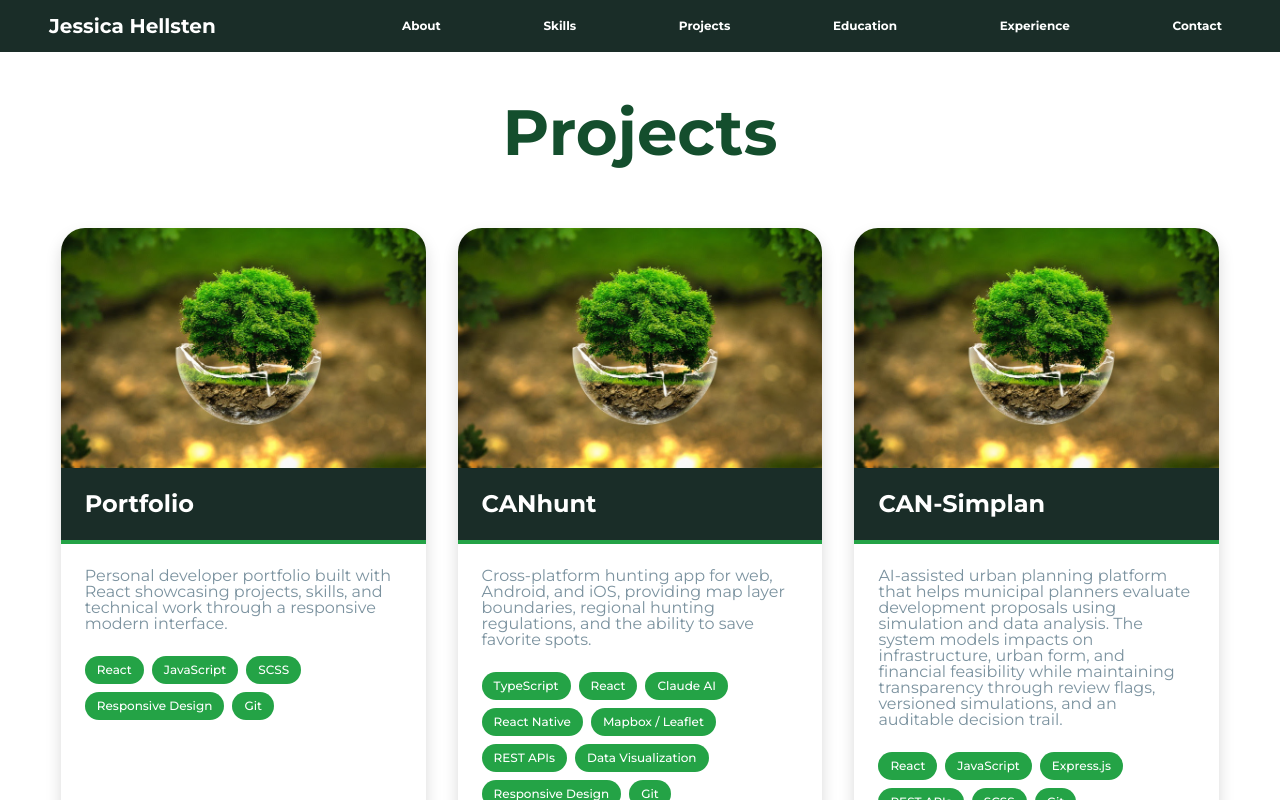
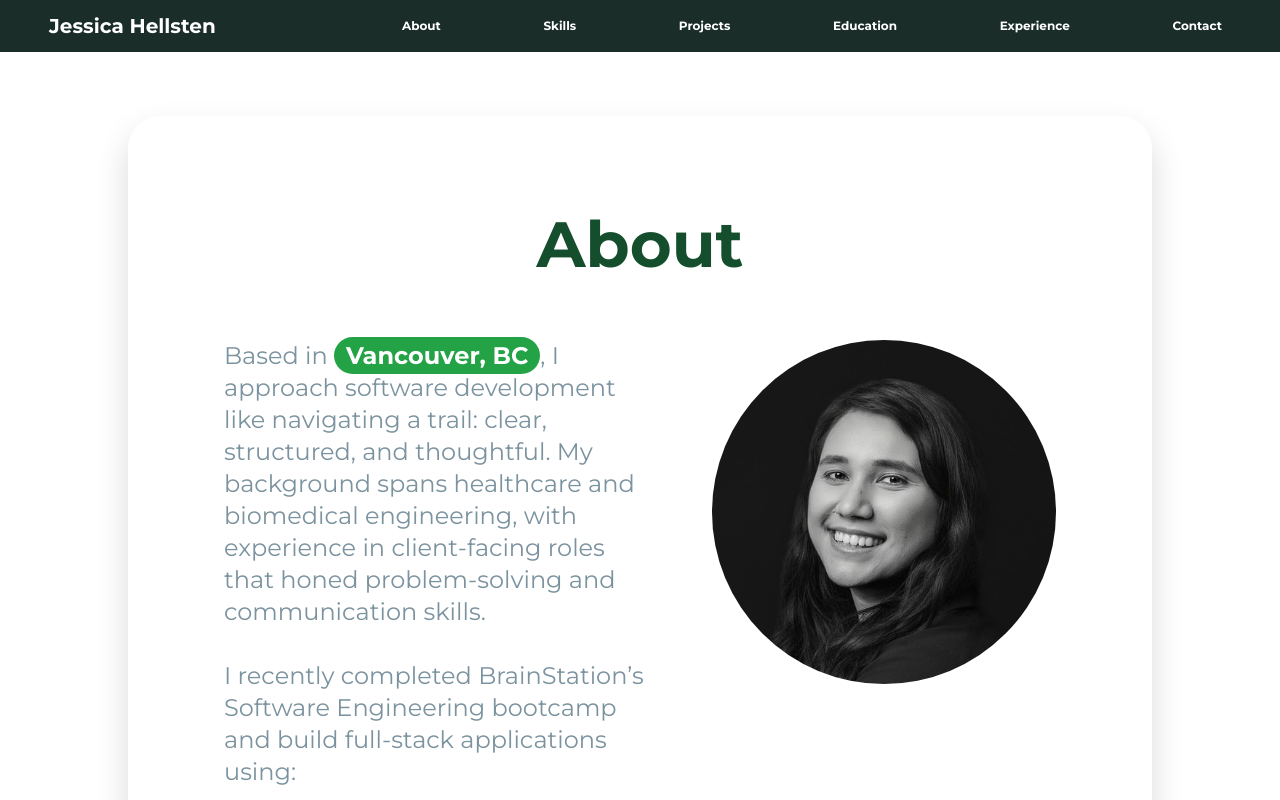
Before and after one commit to hellsten/jessicahellsten-website, a React (Vite) app: page / in a window 1280 px wide. Shown: the top 800 px of the page. Built offline with nearby package versions, Linux system fonts and the light colour scheme.

Commit message:
Added about section with image and styling

```diff
--- /dev/null
+++ b/src/components/About/About.jsx
@@ -0,0 +1,37 @@
+import "./About.scss";
+
+import Me from "../../assets/images/me.jpg";
+
+function About() {
+  return (
+    <section className="about">
+      <div className="about__container">
+        <div className="about__header">
+          <div className="about__title">About</div>
+        </div>
+        <div className="about__card-container">
+          <div className="about__card-left">
+            <span>
+              Based in <p>Vancouver, BC</p>, I approach software development like
+              navigating a trail: clear, structured, and thoughtful. My
+              background spans healthcare and biomedical engineering, with
+              experience in client-facing roles that honed problem-solving and
+              communication skills.
+            </span>
+            <span>
+              I recently completed BrainStation’s Software Engineering bootcamp
+              and build full-stack applications using: <span className="about__skills"><p>JavaScript</p> <p>Node.js</p> <p>Express.js</p> <p>React</p> <p>MySQL</p> <p>APIs</p> <p>Git</p> <p>Agile practices</p></span>
+              My goal is to create modern web applications that guide users smoothly,
+              offering reliability, clarity, and thoughtful design.
+            </span>
+          </div>
+          <div className="about__card-right">
+            <img src={Me} />
+          </div>
+        </div>
+      </div>
+    </section>
+  );
+}
+
+export default About;
--- /dev/null
+++ b/src/components/About/About.scss
@@ -0,0 +1,68 @@
+@use "./../../styles/colors" as *;
+@use "./../../styles/mixins" as *;
+
+.about {
+  display: flex;
+  justify-self: center;
+  padding: 4rem 0 4rem;
+  width: 80%;
+  &__container {
+    overflow: hidden;
+    border-radius: 2rem;
+    padding: 6rem;
+    box-shadow: 0 1rem 2rem rgba(0, 0, 0, 0.15);
+  }
+  &__header {
+    display: flex;
+    justify-content: center;
+  }
+  &__title {
+    font-size: 4rem;
+    font-weight: 700;
+    color: $green-color-primary;
+    padding-bottom: 4rem;
+  }
+  &__card-container {
+    display: flex;
+    flex-direction: row;
+    gap: 4rem;
+  }
+  &__card-left{
+    display: flex;
+    flex-direction: row;
+    flex-direction: column;
+    width: 70%;
+    gap: 2rem;
+    span{
+      font-size: 1.5rem;
+      color: $green-color-accent;
+      line-height: 2rem;
+      span{
+        display: block;
+        text-align: center;
+        padding: 1rem 4rem;
+        line-height: 3rem;
+      }
+      p{
+        display: inline;
+        background-color: $green-color-secondary;
+        font-weight: 700;
+        color: $color-white;
+        padding: 0.25rem 0.75rem;
+        border-radius: 2rem;
+      }
+    }
+  }
+  &__card-right {
+    img{
+      width: 100%;
+      aspect-ratio: 1/1;
+      object-fit: cover;
+      border-radius: 20rem;
+      transition: transform 0.5s ease;
+      &:hover {
+        transform: scale(1.05);
+      }
+    }
+  }
+}
--- a/src/pages/HomePage/HomePage.jsx
+++ b/src/pages/HomePage/HomePage.jsx
@@ -1,10 +1,12 @@
 import './HomePage.scss'
+import About from './../../components/About/About.jsx'
 import Projects from  './../../components/Projects/Projects.jsx'
 
 function HomePage() {
 
   return (
     <>
+      <About />
       <Projects />
     </>
   )
--- a/src/styles/_colors.scss
+++ b/src/styles/_colors.scss
@@ -4,6 +4,7 @@ $color-white: #FFFFFF;
 //green color palette
 $green-color-base: #111A1B;
 $green-color-tertiary: #1A2D28;
+$green-color-tertiary50: #1A2D28;
 $green-color-primary: #144E2D;
 $green-color-secondary: #24A346;
 $green-color-accent: #7B929F;
```
Also changed, not shown: src/assets/images/about.jpg (added), src/assets/images/me.jpg (added).
